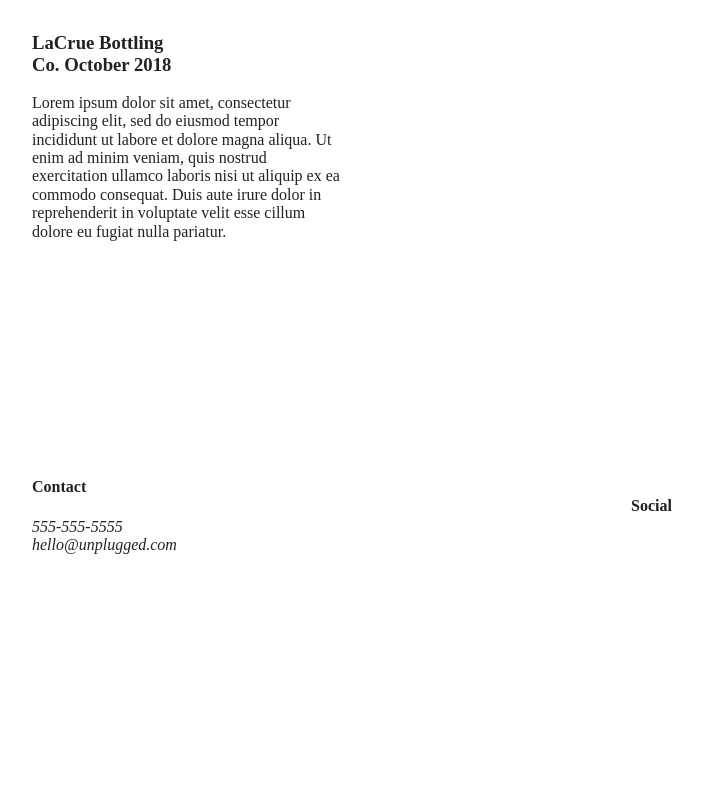
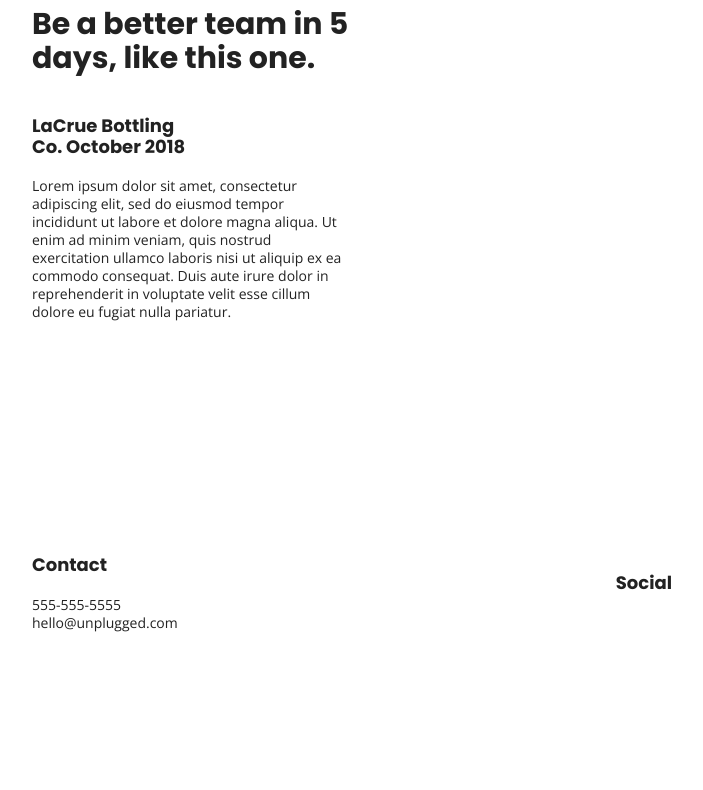
Before and after one commit to val-ue/unplugged, a website built with Parcel: page index.html in a window 1280 px wide. Shown: the part 1563-2353 px from the top of the page, without its empty margins (288-991 px from the left). Before the commit the page ends 2276 px from the top, so only its background shows below. Built offline with nearby package versions, Linux system fonts and the light colour scheme.

Commit message:
Added text styles

```diff
--- a/about/index.html
+++ b/about/index.html
@@ -20,6 +20,7 @@
   <link rel="stylesheet" href="../css/main.css">
 
   <meta name="theme-color" content="#fafafa">
+  <link href="https://fonts.googleapis.com/css?family=Open+Sans:400,700|Poppins:500,700" rel="stylesheet">
 </head>
 
 <body>
--- a/css/main.css
+++ b/css/main.css
@@ -87,11 +87,53 @@ textarea {
    Author's custom styles
    ========================================================================== */
 
+/* General Styles */
+
+html {
+  font-size: 16px;
+}
+
+body {
+  font-size: 1em;
+  font-family: 'Open Sans', sans-serif;
+  text-align: left;
+}
+
+ul,
+ol {
+  list-style-type: none;
+}
+
+a {
+  color: #e2e3ed;
+  text-decoration: none;
+}
+
+h2 {
+  font-family: 'Poppins', sans-serif;
+  font-size: 1.875em;
+}
+
+h3,
+h4 {
+  font-family: 'Poppins', sans-serif;
+  margin: 20px 0;
+  font-size: 1.125em;
+}
+
+p {
+  font-size: .875em;
+  line-height: 1.285;
+}
+
+address {
+  font-style: normal;
+}
+
 .content-wrapper {
   width: 90%;
   margin: 50px 0;
 }
-
 
 /* ----- Base Header - Footer Styles ------*/
 
--- a/index.html
+++ b/index.html
@@ -20,6 +20,7 @@
   <link rel="stylesheet" href="css/main.css">
 
   <meta name="theme-color" content="#fafafa">
+  <link href="https://fonts.googleapis.com/css?family=Open+Sans:400,700|Poppins:500,700" rel="stylesheet">
 </head>
 
 <body>
```
Also changed, not shown: faq/index.html (+2 -0 lines).
